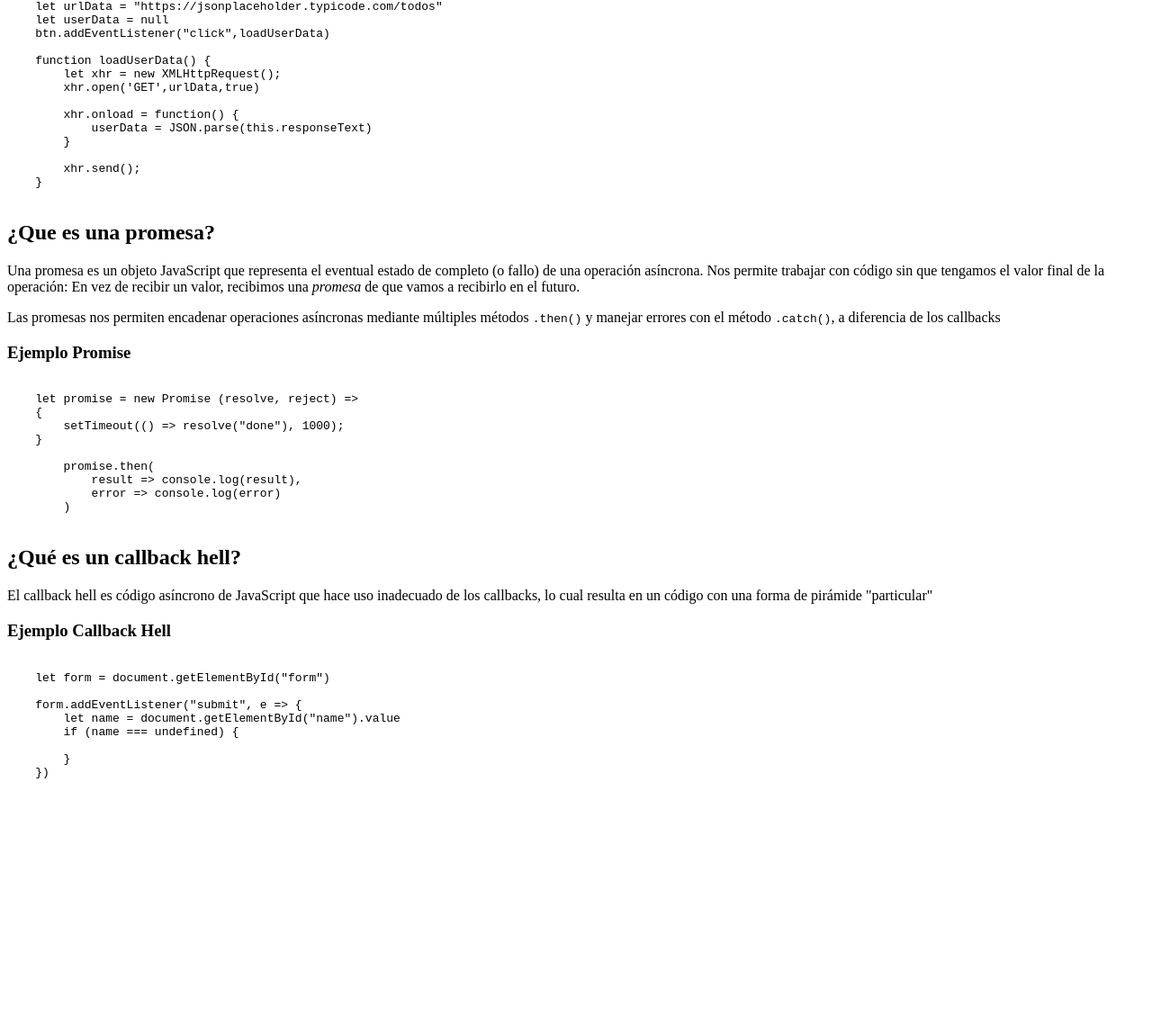
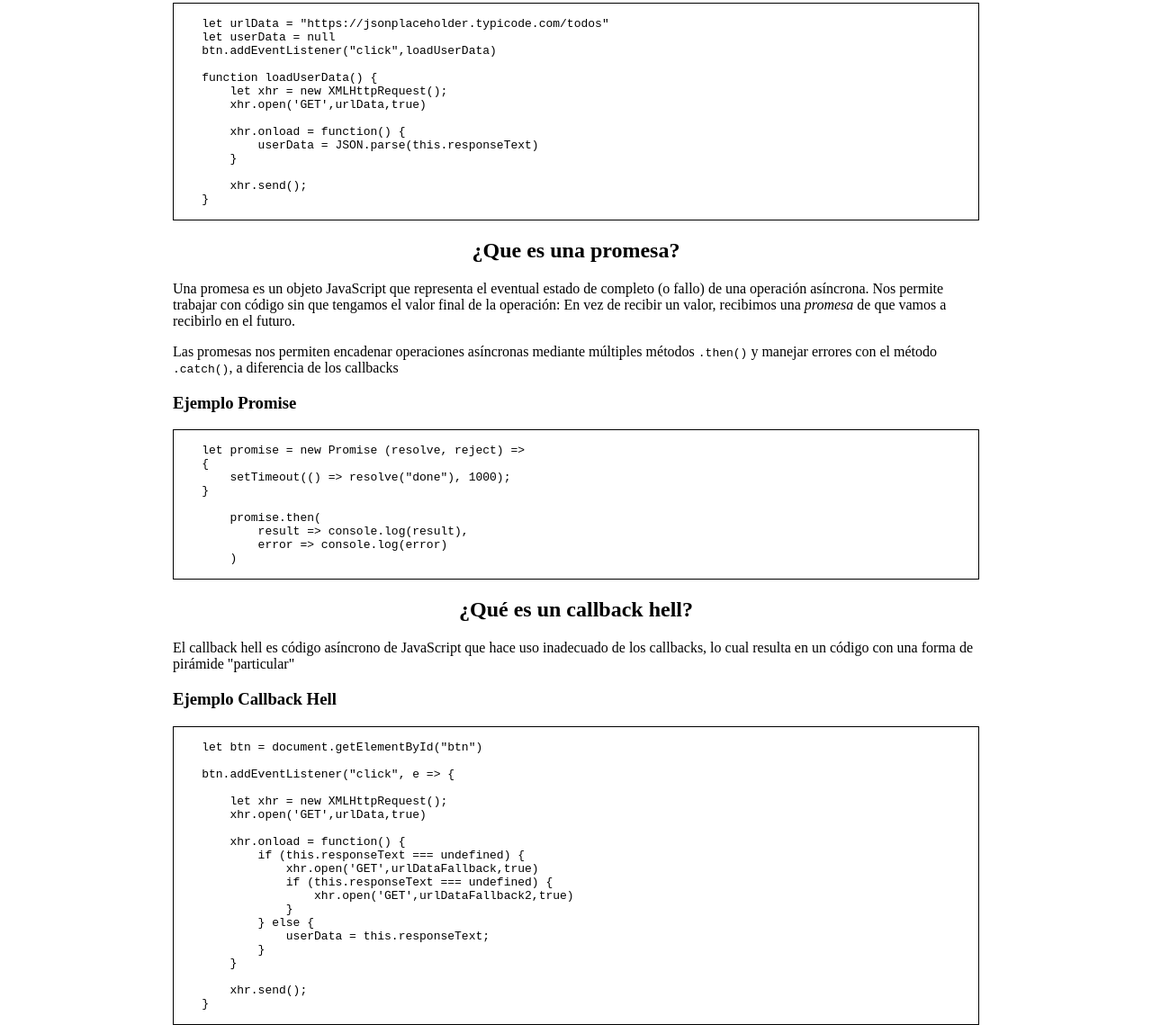
Before and after one commit to Ordnas1/hackathon-13, a plain HTML site: page retouno.html in a window 1280 px wide. Shown: the part 305-1444 px from the top of the page at 90% size. Before the commit the page ends 1194 px from the top, so only its background shows below. Drawn offline with Linux system fonts and the light colour scheme.

Commit message:
añadir ejemplos 2

```diff
--- a/css/styles.css
+++ b/css/styles.css
@@ -1,6 +1,24 @@
+body {
+    margin: 0;
+
+}
+
+.reto1{
+    margin: 0 15%
+}
+
+.reto1 h1 {
+    text-align:center;
+}
+
 .code-example {
     display: block;
     unicode-bidi: embed;
     font-family: monospace;
     white-space: pre;
+    border:1px solid black;
 }
+
+.pregunta h2 {
+    text-align: center;
+}
--- a/retouno.html
+++ b/retouno.html
@@ -7,7 +7,7 @@
     <title>Document</title>
 </head>
 <body>
-    <main>
+    <main class="reto1">
         <h1>Reto 1</h1>
         <section class="pregunta">
             <h2>¿Por que evitar los callbacks en llamadas asincronas?</h2>
@@ -54,14 +54,26 @@
             <p>El callback hell es código asíncrono de JavaScript que hace uso inadecuado de los callbacks, lo cual resulta en un código con una forma de pirámide "particular"</p>
             <h3>Ejemplo Callback Hell</h3>
             <div class="code-example">
-    let form = document.getElementById("form")
+    let btn = document.getElementById("btn")
 
-    form.addEventListener("submit", e => {
-        let name = document.getElementById("name").value
-        if (name === undefined) {
+    btn.addEventListener("click", e => {
 
+        let xhr = new XMLHttpRequest();
+        xhr.open('GET',urlData,true)
+
+        xhr.onload = function() {
+            if (this.responseText === undefined) {
+                xhr.open('GET',urlDataFallback,true)
+                if (this.responseText === undefined) {
+                    xhr.open('GET',urlDataFallback2,true)
+                }
+            } else {
+                userData = this.responseText;
+            }
         }
-    })
+
+        xhr.send();
+    }
             </div>
         </section>
     </main>
```
